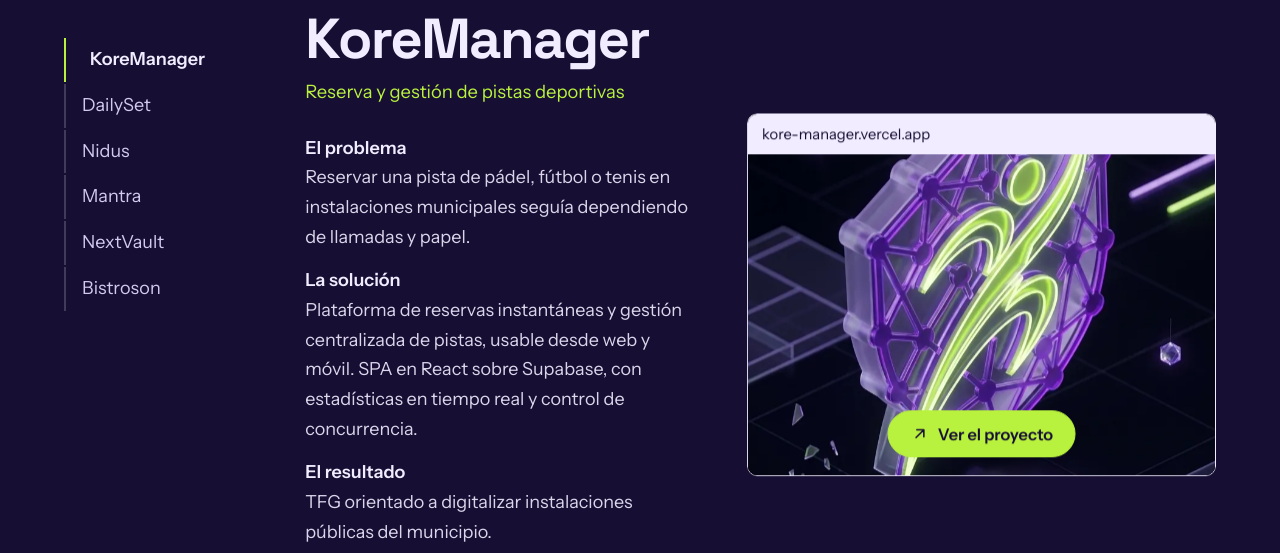
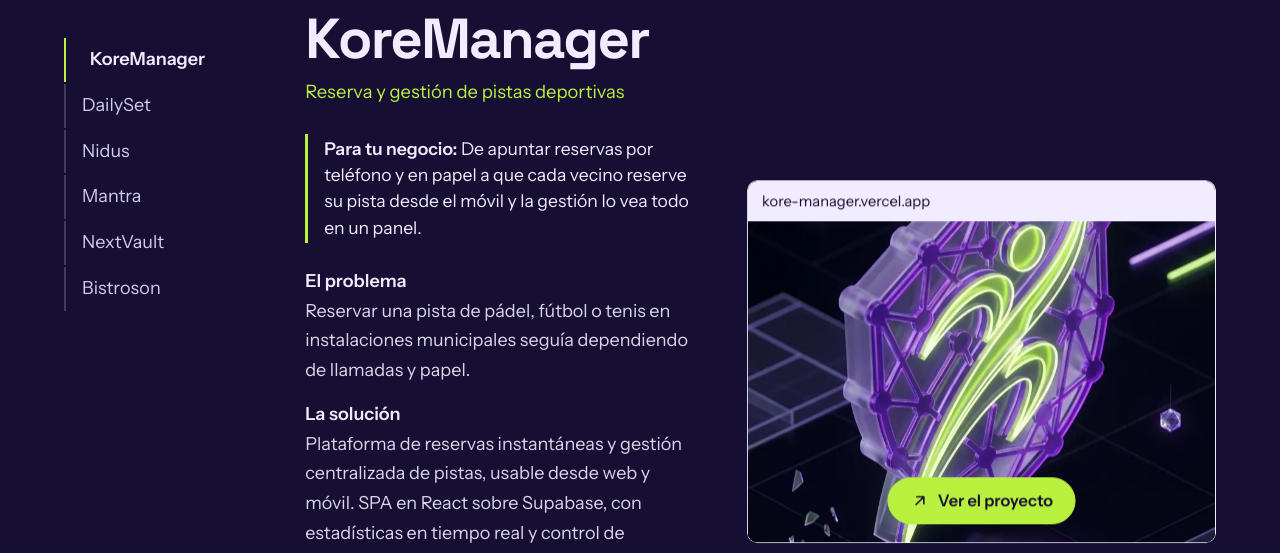
Before and after one commit to Luis-GR05/LuisPortfolio, a website with bundled scripts: page index.html in a window 1280 px wide. Shown: the part 3180-3733 px from the top of the page. Built offline with nearby package versions, Linux system fonts and the light colour scheme; animation ran at ten frames a second.

Commit message:
feat(proyectos): añadir línea problema-solución para clientes en KoreManager y Bistroson

```diff
--- a/css/site.css
+++ b/css/site.css
@@ -136,6 +136,8 @@ h2 { font: 700 clamp(2.2rem, 5vw, 4rem)/1 var(--display); letter-spacing: -.03em
 .project-title { font-size: clamp(2.8rem, 6.4vw, 6rem); line-height: .95; letter-spacing: -.03em; margin-bottom: 10px; white-space: nowrap; }
 .project-kind { font-size: 1.15rem; color: var(--accent); margin-bottom: 26px; }
 [data-theme="mantra"] .project-kind { color: var(--muted); }
+.project-pitch { max-width: 34rem; margin-bottom: 24px; padding: 2px 0 2px 16px; border-left: 3px solid var(--accent); font-size: 1.1rem; line-height: 1.5; }
+.project-pitch strong { font-weight: 600; }
 .project dl { margin: 0; display: grid; gap: 14px; max-width: 34rem; }
 .project dt { font-weight: 600; }
 .project dd { margin: 0; color: var(--ink); opacity: .9; }
--- a/js/config.js
+++ b/js/config.js
@@ -159,6 +159,9 @@ export const CONFIG = {
       problem:     'Reservar una pista de pádel, fútbol o tenis en instalaciones municipales seguía dependiendo de llamadas y papel.',
       solution:    'Plataforma de reservas instantáneas y gestión centralizada de pistas, usable desde web y móvil. SPA en React sobre Supabase, con estadísticas en tiempo real y control de concurrencia.',
       impact:      'TFG orientado a digitalizar instalaciones públicas del municipio.',
+      // Línea "problema → solución" pensada para el cliente que llega desde Servicios.
+      // TODO: si hay datos reales de uso (reservas al mes, horas ahorradas…), añadirlos aquí.
+      forClient:   'De apuntar reservas por teléfono y en papel a que cada vecino reserve su pista desde el móvil y la gestión lo vea todo en un panel.',
       statusGroup: 'completed',
     },
     {
@@ -239,6 +242,8 @@ export const CONFIG = {
       problem:     'Un restaurante del centro de Badajoz con tres espacios distintos (salón, taberna y terraza) necesitaba una web que los presentara y facilitara reservar.',
       solution:    'Sitio en Next.js con el logo en 3D en la portada (Three.js), animaciones con GSAP, la carta completa, la presentación de cada espacio, horarios, contacto y reserva online.',
       impact:      'Web publicada para un negocio real, con la reserva y la carta accesibles desde el móvil.',
+      // TODO: si el restaurante comparte datos o una opinión, añadirlos aquí (sin estimaciones).
+      forClient:   'De depender del teléfono para reservar a que los clientes vean la carta y los espacios y reserven mesa online desde el móvil.',
       statusGroup: 'completed',
     },
   ],
--- a/js/site.js
+++ b/js/site.js
@@ -100,6 +100,7 @@ function renderProjects() {
       <div>
         ${head}
         <p class="project-kind reveal" style="--i:2">${esc(KIND[p.id] || p.category)}</p>
+        ${p.forClient ? `<p class="project-pitch reveal" style="--i:3"><strong>Para tu negocio:</strong> ${esc(p.forClient)}</p>` : ''}
         <dl>
           <div class="reveal" style="--i:3"><dt>El problema</dt><dd>${esc(p.problem)}</dd></div>
           <div class="reveal" style="--i:4"><dt>La solución</dt><dd>${esc(p.solution)}</dd></div>
```
